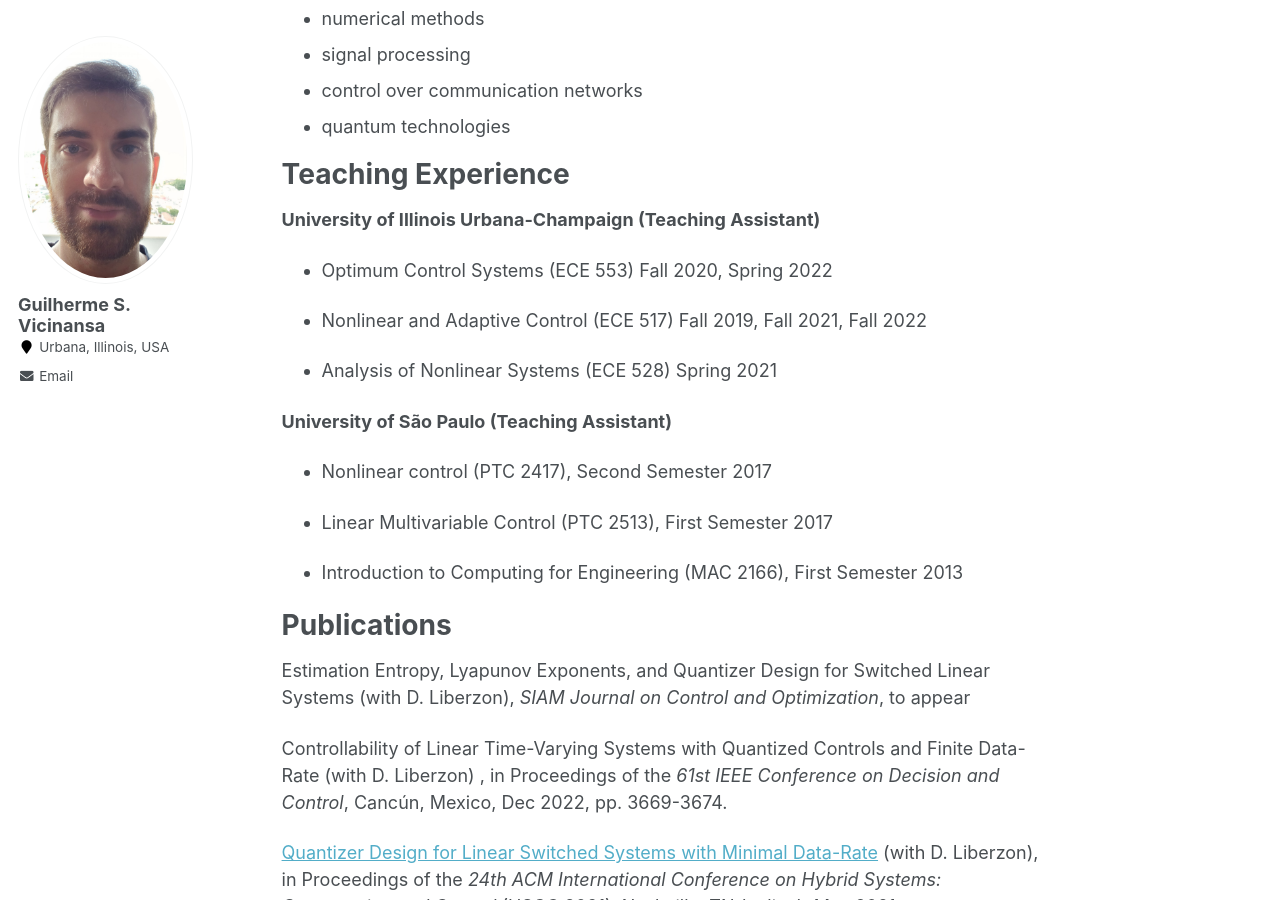
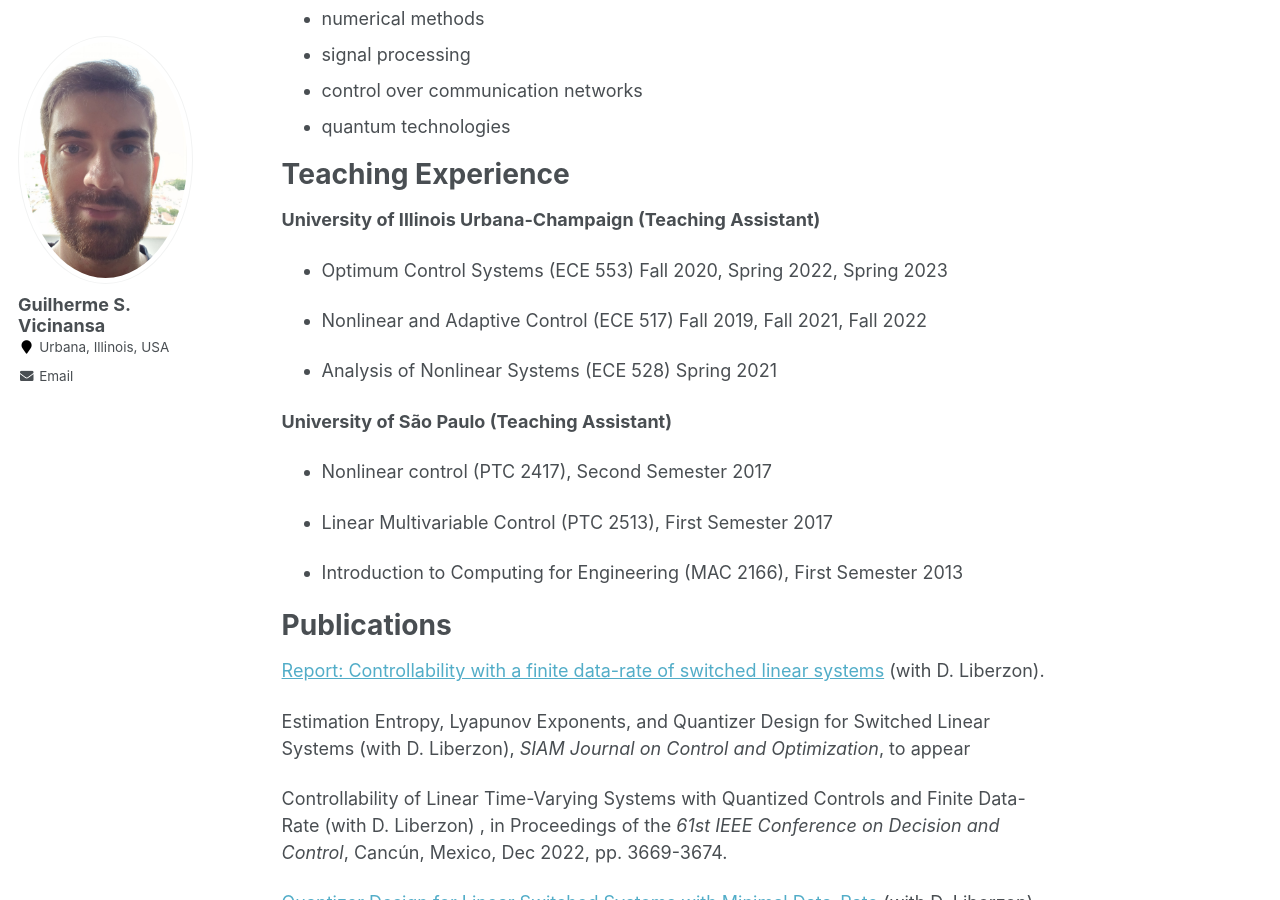
Before and after one commit to Vicinansa/vicinansa.github.io, a Jekyll site: the page built from _pages/about.md, in a window 1280 px wide and 900 px high, scrolled down 621 px. Built offline with Jekyll 4.4.1, drawn with Linux system fonts in a browser that asks for light colours.

Commit message:
Update about.md

```diff
--- a/_pages/about.md
+++ b/_pages/about.md
@@ -30,7 +30,7 @@ Some applications of these topics are
 
 **University of Illinois Urbana-Champaign (Teaching Assistant)**
 
-- Optimum Control Systems (ECE 553)    Fall 2020, Spring 2022
+- Optimum Control Systems (ECE 553)    Fall 2020, Spring 2022, Spring 2023
 
 - Nonlinear and Adaptive Control (ECE 517) Fall 2019, Fall 2021, Fall 2022
 
@@ -47,6 +47,8 @@ Some applications of these topics are
 
 
 # Publications
+
+[Report: Controllability with a finite data-rate of switched linear systems](./_publications/Controllability with a finite data-rate of switched linear_Report.pdf) (with D. Liberzon).
 
 Estimation Entropy, Lyapunov Exponents, and Quantizer Design for Switched Linear Systems (with D. Liberzon), *SIAM Journal on Control and Optimization*, to appear
 
```
